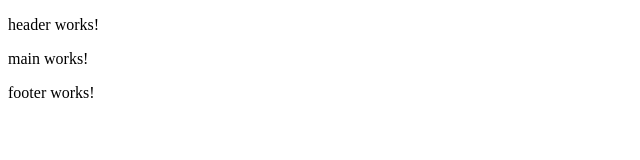
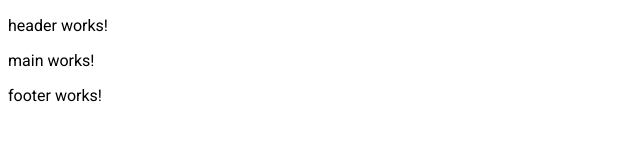
Before and after one commit to ToMikhail/elsebet-app, an Angular app in the folder app/: page / in a window 1280 px wide. Shown: the top 160 px of the page, without its empty margins (0-640 px from the left). Built offline with nearby package versions, Linux system fonts and the light colour scheme.

Commit message:
feat: add global styles

```diff
--- /dev/null
+++ b/app/src/app/styles/_variables.scss
@@ -0,0 +1,5 @@
+$primary-color: #0F172A;
+$secondary-color: #1E40AF;
+$accent-color: #F97316;
+$neutral-color: #F3F4F6;
+$dark-color: #1F2937;
--- a/app/src/index.html
+++ b/app/src/index.html
@@ -2,7 +2,7 @@
 <html lang="en">
 <head>
   <meta charset="utf-8">
-  <title>App</title>
+  <title>ElseBet</title>
   <base href="/">
   <meta name="viewport" content="width=device-width, initial-scale=1">
   <link rel="icon" type="image/x-icon" href="favicon.ico">
--- a/app/src/styles.scss
+++ b/app/src/styles.scss
@@ -1 +1,9 @@
-/* You can add global styles to this file, and also import other style files */
+@import url('https://fonts.googleapis.com/css2?family=Roboto:ital,wght@0,100;0,300;0,400;0,500;0,700;0,900;1,100;1,300;1,400;1,500;1,700;1,900&display=swap');
+
+:root {
+  --font-primary: 'Roboto', sans-serif;
+}
+
+body {
+  font-family: var(--font-primary);
+}
```
Also changed, not shown: app/src/app/styles/_mixins.scss (added), app/src/app/styles/main.scss (added).
